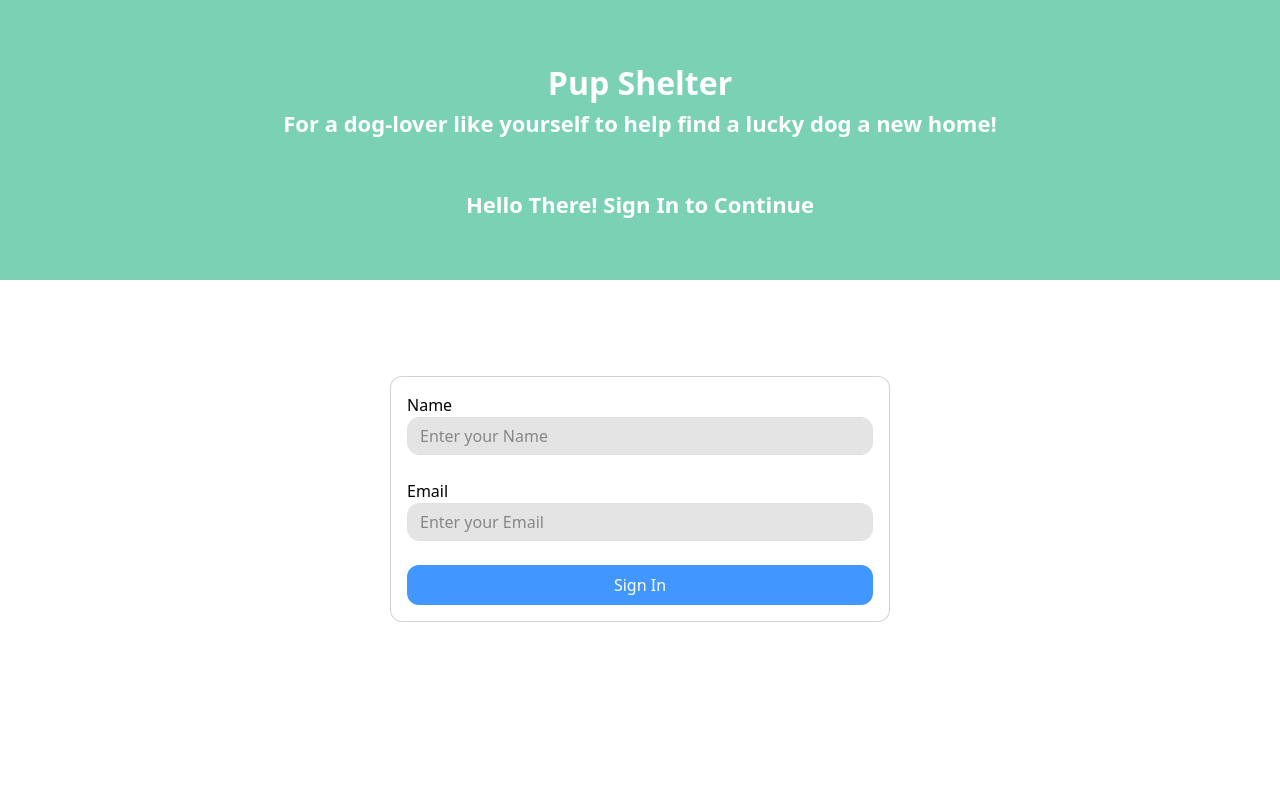
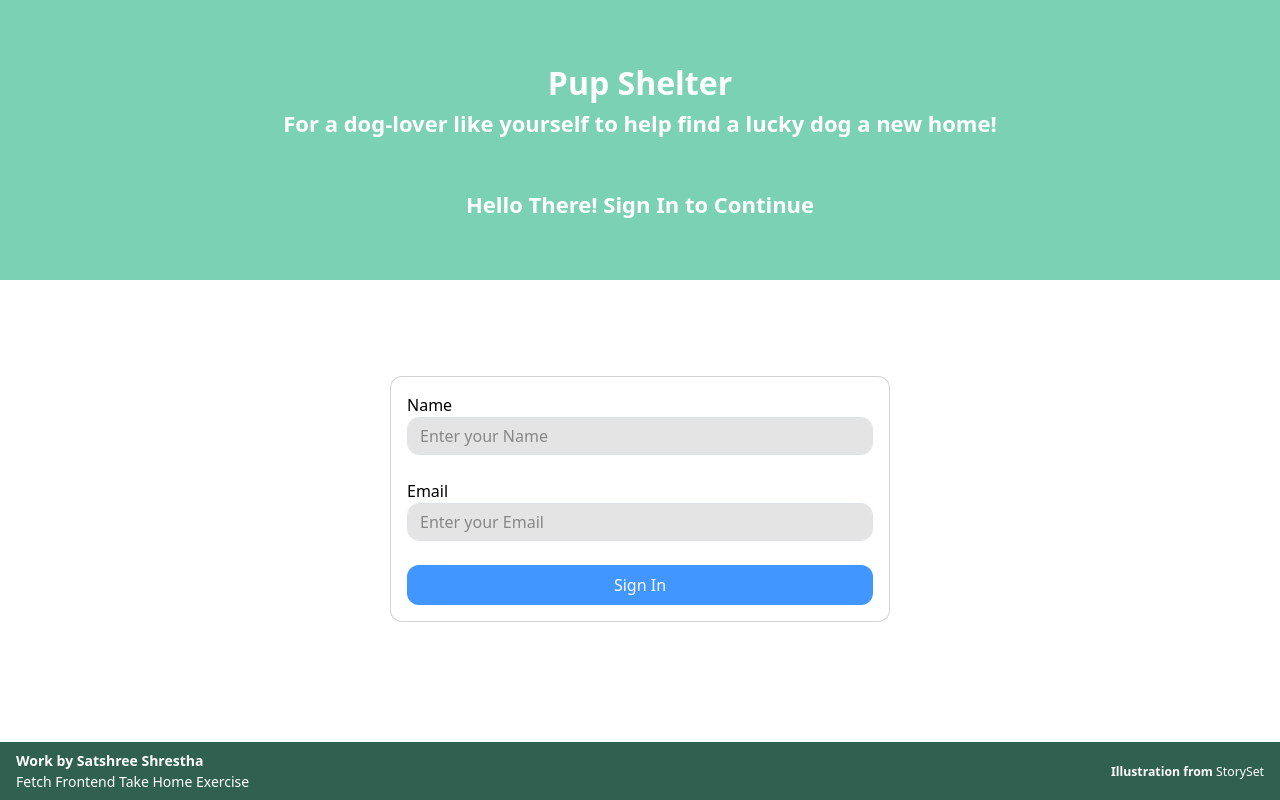
Before and after one commit to satshree/pup-shelter, a React (Vite) app: page /signin in a window 1280 px wide. Built offline with nearby package versions, Linux system fonts and the light colour scheme; no server answers.

Commit message:
add footer

```diff
--- /dev/null
+++ b/src/components/Footer/footer.module.css
@@ -0,0 +1,13 @@
+.footer {
+  color: #fff;
+  background-color: #306150;
+
+  font-size: 14px;
+  font-weight: 550;
+
+  padding: 0.5rem 1rem;
+
+  display: flex;
+  align-items: center;
+  justify-content: space-between;
+}
--- a/src/components/Footer/index.tsx
+++ b/src/components/Footer/index.tsx
@@ -1,3 +1,23 @@
+import styles from "./footer.module.css";
+
 export default function Footer() {
-  return <div>Footer</div>;
+  return (
+    <div className={styles.footer}>
+      <div>
+        Work by Satshree Shrestha
+        <br />
+        <a href="https://frontend-take-home.fetch.com/" target="_blank">
+          Fetch Frontend Take Home Exercise
+        </a>
+      </div>
+      <div>
+        <small>
+          Illustration from{" "}
+          <a href="https://storyset.com/" target="_blank">
+            StorySet
+          </a>
+        </small>
+      </div>
+    </div>
+  );
 }
--- a/src/pages/SignIn/page.module.css
+++ b/src/pages/SignIn/page.module.css
@@ -1,8 +1,9 @@
 .page {
   padding: 1rem;
+  flex-grow: 1;
 
   display: flex;
-  align-items: center;
+  /* align-items: center; */
   justify-content: center;
 }
 
--- a/src/routes.tsx
+++ b/src/routes.tsx
@@ -8,6 +8,7 @@ import Home from "./pages/Home";
 import SignIn from "./pages/SignIn";
 
 import { isLoggedIn } from "./utils/api/auth";
+import Footer from "./components/Footer";
 
 const Layout = () => {
   const navigate = useNavigate();
@@ -22,6 +23,7 @@ const Layout = () => {
     <>
       <Header />
       <Outlet />
+      <Footer />
     </>
   );
 };
```
